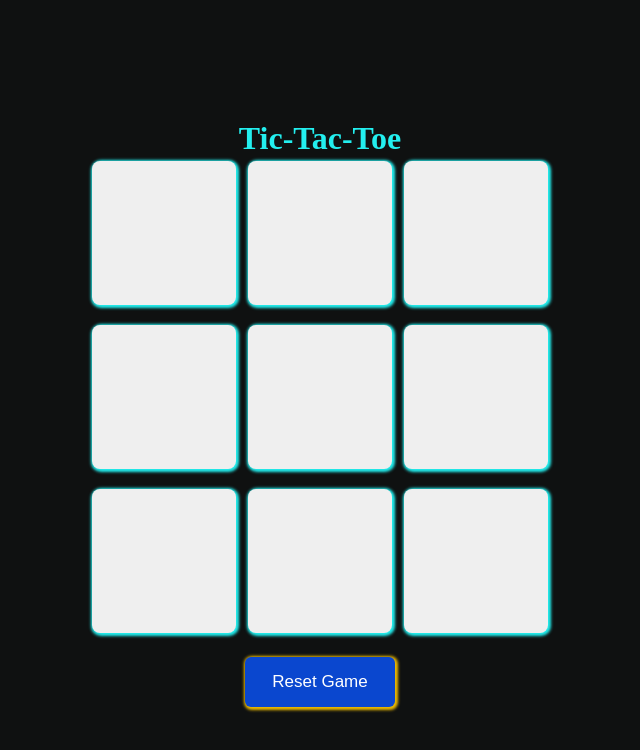
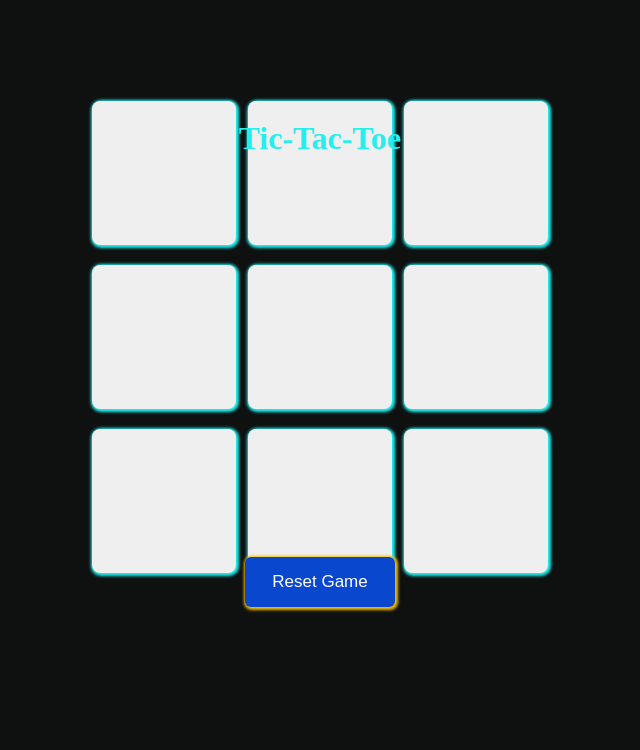
Before and after one commit to 7988Kunal/tic-tac-toe, a plain HTML site: page index.html in a window 1280 px wide. Shown: the whole page, without its empty margins (320-960 px from the left). Drawn offline with Linux system fonts and the light colour scheme.

Commit message:
Update Style.css

```diff
--- a/Style.css
+++ b/Style.css
@@ -8,7 +8,7 @@ body{
 }
 h1{
   position: relative;
-  margin-bottom:60px;
+ /* margin-bottom:60px;*/
   top:100px;
   margin-top:20px;
   color:#23efef;
@@ -42,7 +42,7 @@ h1{
 }
 #btn{
   color: #fff;
-  margin-top:40px;
+ /* margin-top:40px;*/
   background-color: #fff;
   height:50px;
   width:150px;
```
